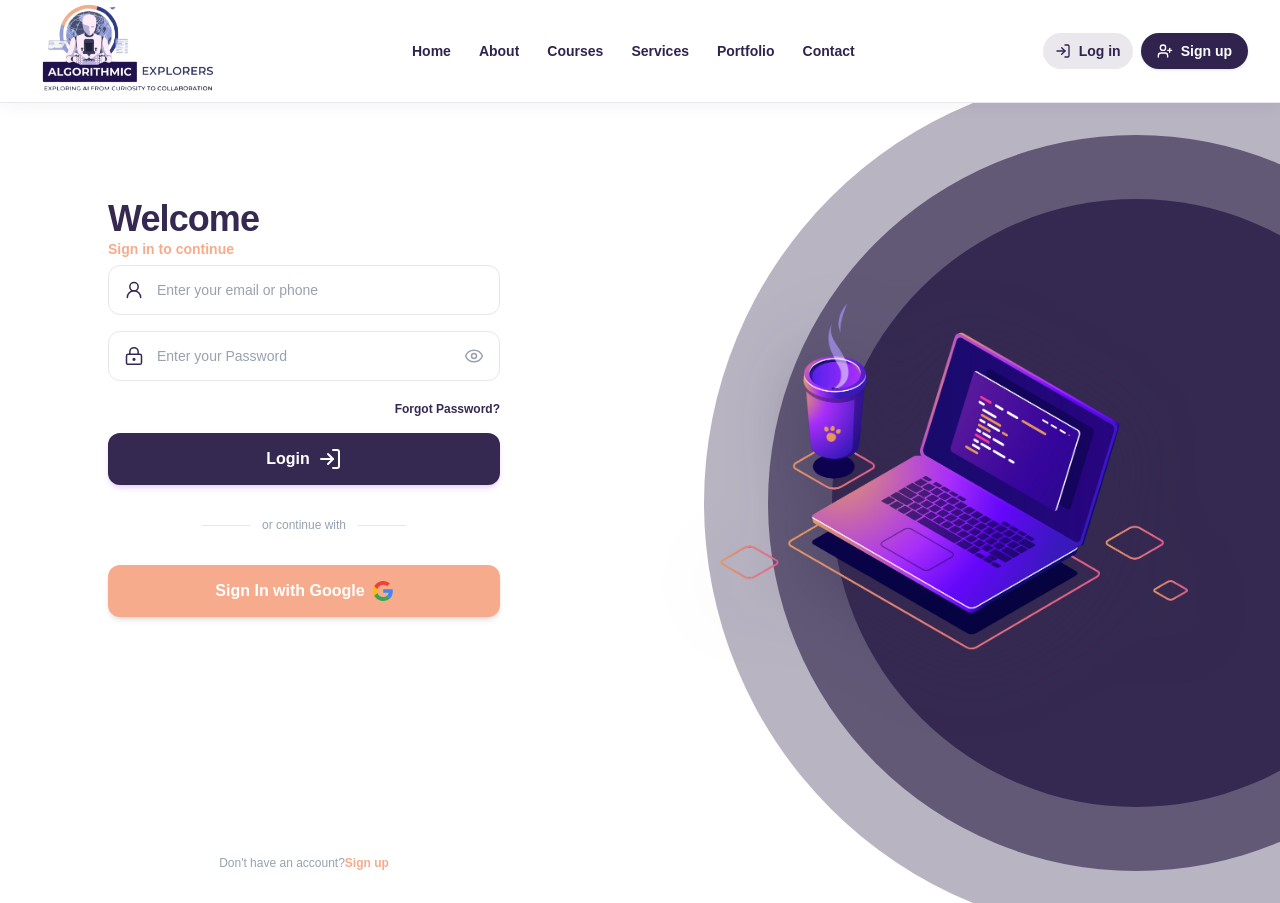
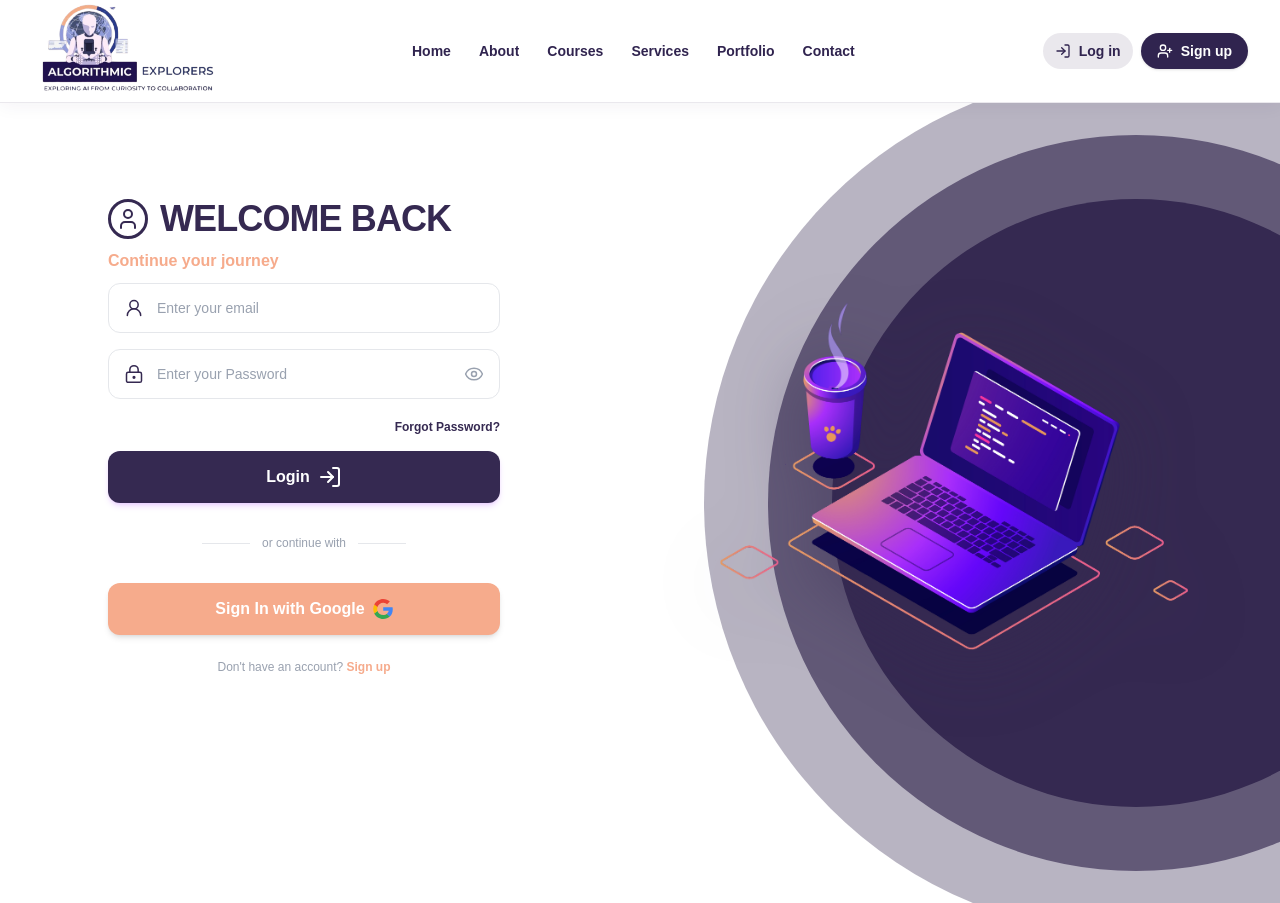
Before and after one commit to Elite-tch/algorithmic-explorers, a Next.js app: page /auth/login in a window 1280 px wide. Built offline with nearby package versions, Linux system fonts and the light colour scheme.

Commit message:
refactor: form inputs, login form components

```diff
--- a/app/components/MobileLoginHero.jsx
+++ b/app/auth/login/MobileLoginHero.jsx
@@ -1,5 +1,4 @@
-import { LogIn, Mail, Lock, User } from "lucide-react";
-import BackButton from "./BackButton";
+import { User } from "lucide-react";
 
 function MobileLoginHero() {
   return (
@@ -15,7 +14,7 @@ function MobileLoginHero() {
             WELCOME BACK
           </span>
 
-          <h1 className="mt-6 text-4xl font-extrabold leading-tight tracking-tight text-white sm:text-5xl">
+          <h1 className="mt-6 font-extrabold leading-tight tracking-tight text-white text-5xl">
             Continue your
             <br />
             <span className="text-[#f6ab8c]">journey.</span>
--- a/app/auth/login/page.js
+++ b/app/auth/login/page.js
@@ -1,7 +1,7 @@
 import LoginForm from "@/app/components/form-elements/LoginForm";
 import Image from "next/image";
 import BackButton from "@/app/components/BackButton";
-import MobileLoginHero from "../../components/MobileLoginHero"
+import MobileLoginHero from "./MobileLoginHero"
 
 export default function LoginPage() {
 
--- a/app/components/form-elements/FormButton.jsx
+++ b/app/components/form-elements/FormButton.jsx
@@ -2,11 +2,11 @@ const FormButton = ({ children, buttonType = "normal" }) => {
   return (
     <>
       {buttonType === "normal" ? (
-        <button className="flex justify-center gap-2 w-full py-3.5 bg-[#352951] hover:bg-[#423464] text-white font-semibold rounded-xl shadow-md shadow-purple-500/20 transition duration-200">
+        <button className="flex cursor-pointer justify-center gap-2 w-full py-3.5 bg-[#352951] hover:bg-[#423464] text-white font-semibold rounded-xl shadow-md shadow-purple-500/20 transition duration-200">
           {children}
         </button>
       ) : (
-        <button className="flex justify-center items-center gap-2 w-full py-3.5 bg-[#f6ab8c] hover:opacity-90 text-white font-semibold rounded-xl shadow-md shadow-amber-200-500/20 transition duration-200">
+        <button className="flex cursor-pointer justify-center items-center gap-2 w-full py-3.5 bg-[#f6ab8c] hover:opacity-90 text-white font-semibold rounded-xl shadow-md shadow-amber-200-500/20 transition duration-200">
           {children}
           {/* Google Icon */}
           <svg
--- a/app/components/form-elements/FormInput.jsx
+++ b/app/components/form-elements/FormInput.jsx
@@ -3,10 +3,12 @@ import { Eye, EyeOff } from "lucide-react";
 
 const FormInput = ({
   type = "text",
+  value,
   name,
   placeholder,
   icon: Icon,
   isPassword = false,
+  onChange,
   ...props
 }) => {
   const [showPassword, setShowPassword] = useState(false);
@@ -31,11 +33,13 @@ const FormInput = ({
         {...props}
         name={name}
         type={inputType}
+        value={value}
         placeholder={placeholder}
         className={`w-full
         ${Icon ? "pl-12" : "pr-4"}
         ${isPassword ? "pl-12" : "pr-4"}
         py-3.5 text-sm border border-gray-200 rounded-xl focus:outline-none focus:border-[#352951] focus:ring-1 focus:ring-[#7b2cbf] text-gray-700 placeholder-gray-400 transition-colors`}
+        onChange={onChange}
       />
 
       {isPassword && (
--- a/app/components/form-elements/LoginForm.jsx
+++ b/app/components/form-elements/LoginForm.jsx
@@ -1,32 +1,52 @@
 "use client";
-import { UserRound, LockKeyhole, LogInIcon } from "lucide-react";
+import { UserRound, LockKeyhole, LogInIcon, User } from "lucide-react";
 import FormInput from "./FormInput";
 import FormButton from "./FormButton";
 import Link from "next/link";
+import { useState } from "react";
+
+const defaultFormFields = {
+  email: "",
+  password: "",
+};
 
 const LoginForm = () => {
+  const [formFields, setFormFields] = useState(defaultFormFields);
+
   function handleSubmit(e) {
     e.preventDefault();
     // Later Submit Logic
   }
+  function handleChange({ target: { name, value } }) {
+    setFormFields({
+      ...formFields,
+      [name]: value,
+    });
+  }
   return (
-    <div className="flex flex-col flex-1 justify-between px-7 pt-4 pb-8 max-w-md mx-auto lg:mx-20 lg:mt-20 w-full ">
+    <div className="flex flex-col flex-1 px-7 pt-4 pb-8 max-w-md mx-auto lg:mx-20 lg:mt-20 w-full ">
+      <h1 className="hidden lg:flex items-center gap-3 text-4xl font-extrabold tracking-tight text-[#352951]">
+        <div className="flex h-10 w-10 shrink-0 items-center justify-center rounded-full border-[3px] border-[#352951]">
+          <User size={24} strokeWidth={2} />
+        </div>
+        <span>WELCOME BACK</span>
+      </h1>
+      <p className="hidden lg:block text-[#f6ab8c] font-bold text=xl my-2.5">
+        Continue your journey
+      </p>
+
       <form onSubmit={handleSubmit}>
         {/* INPUTS */}
-        <h1 className="hidden lg:block text-4xl font-bold tracking-tight text-[#352951]">
-          Welcome
-        </h1>
-        <p className="hidden lg:block text-[#f6ab8c] font-bold text-sm mb-1.5">
-          Sign in to continue
-        </p>
         <div className="space-y-4">
           {/* Email / Phone Input */}
           <FormInput
             name="email"
             type="text"
-            placeholder="Enter your email or phone"
+            placeholder="Enter your email"
             icon={UserRound}
             autoComplete="email"
+            value={formFields.email}
+            onChange={handleChange}
           />
 
           {/* Password Input */}
@@ -37,6 +57,8 @@ const LoginForm = () => {
             icon={LockKeyhole}
             isPassword
             autoComplete="cureen-password"
+            value={formFields.password}
+            onChange={handleChange}
           />
 
           {/* Forgot Password */}
@@ -67,7 +89,7 @@ const LoginForm = () => {
       </form>
 
       <p className="mt-6 text-center text-xs text-gray-400">
-        {`Don't have an account?`}
+        {`Don't have an account? `}
         <Link
           href="/auth/signup"
           className="font-semibold text-[#f6ab8c] hover:underline"
```
